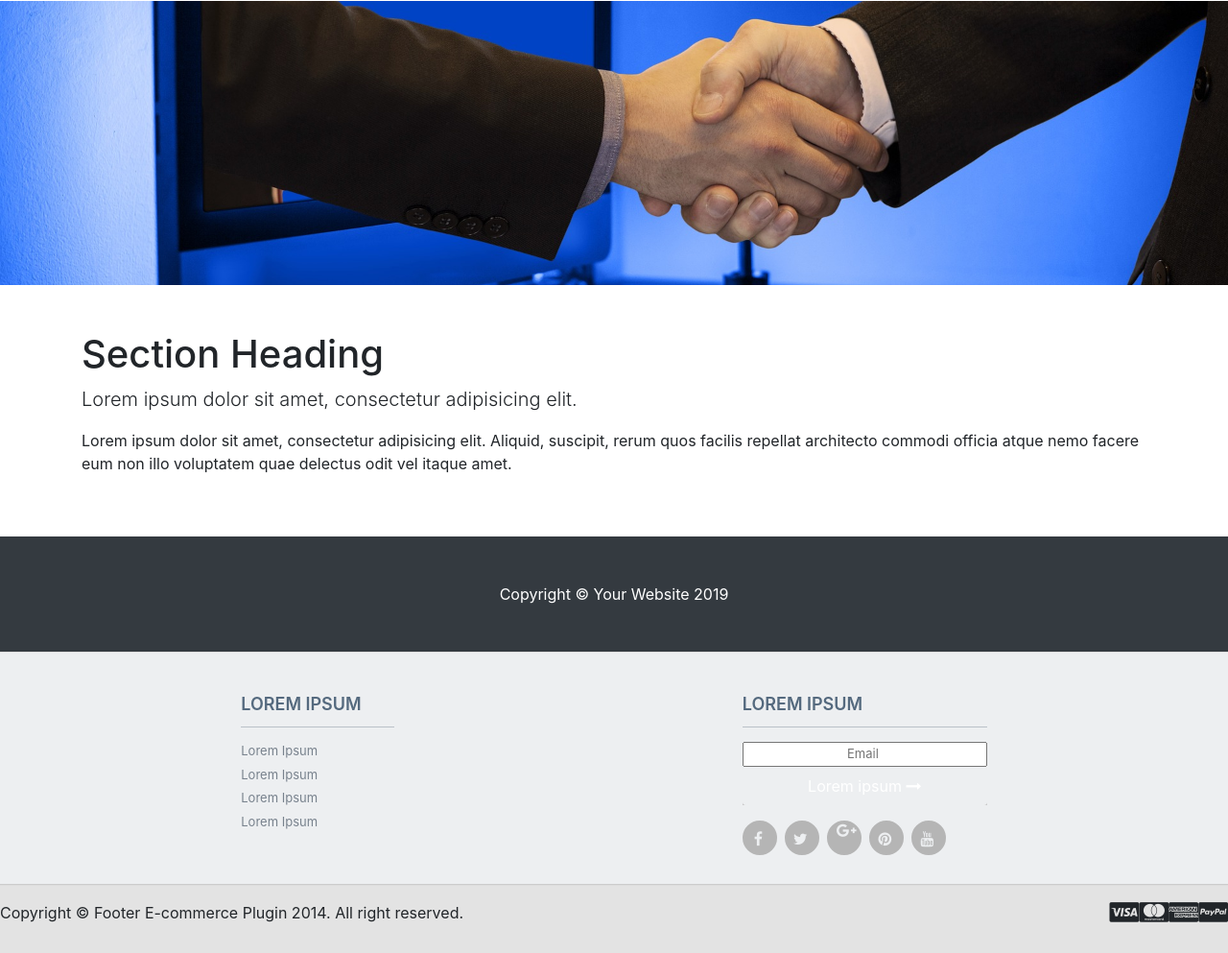
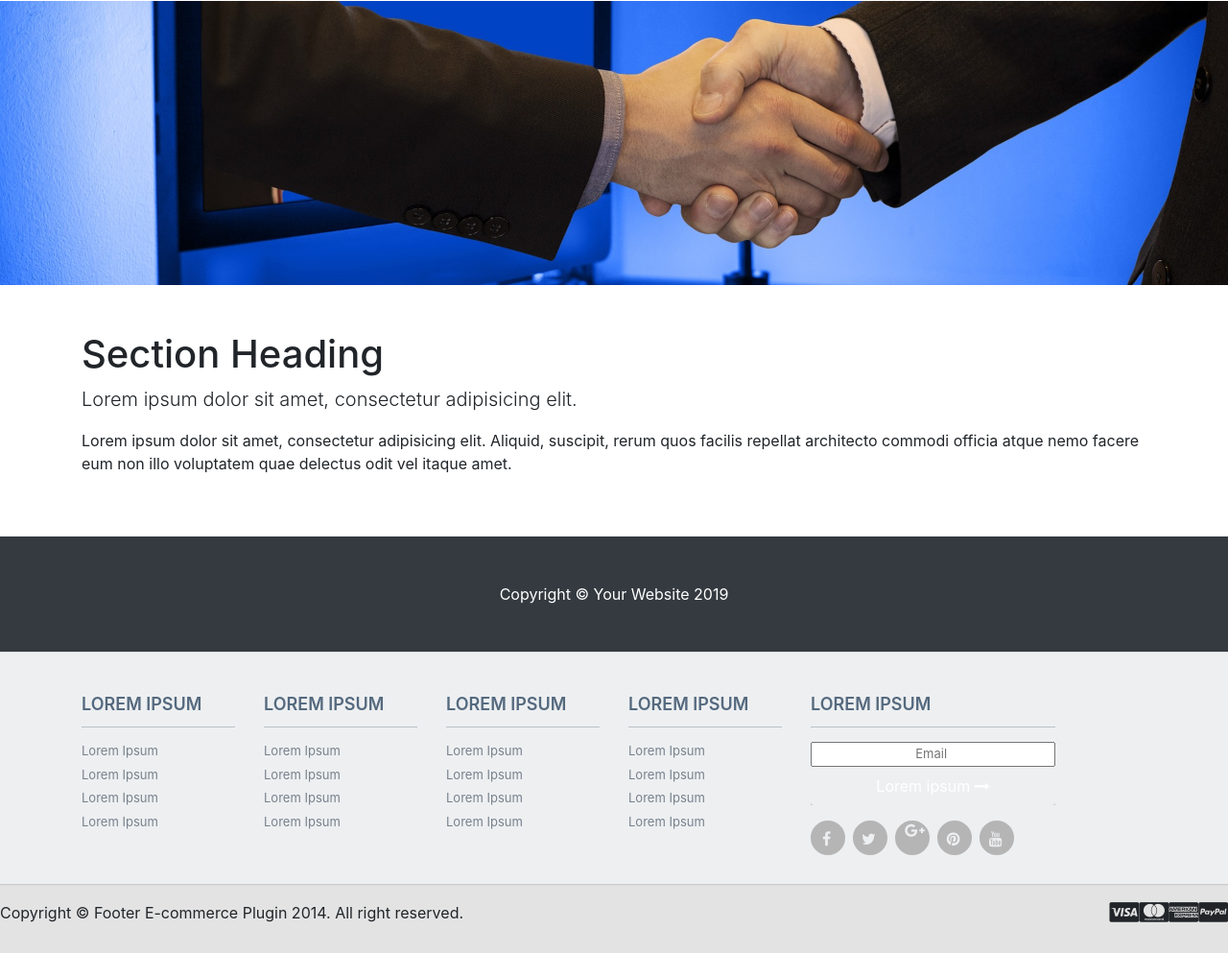
Before and after one commit to alkonreal/Proyecto-Final, a website: page index.html in a window 1280 px wide. Shown: the part 1163-2156 px from the top of the page at 96% size. Drawn offline with Linux system fonts and the light colour scheme.

Commit message:
original

```diff
--- a/css/full-width-pics.css
+++ b/css/full-width-pics.css
@@ -20,9 +20,9 @@ body {
 
 .navbar-brand {
   font-family: "TulpenOne-Regular";
-  font-size: 30pt;
-  /* letter-spacing: 5px;
-  font-weight: 900; */
+  font-size: 35px;
+  letter-spacing: 5px;
+  font-weight: 900;
 }
 
 /*  Links */
--- a/index.html
+++ b/index.html
@@ -156,16 +156,7 @@
       <div class="footer" id="footer">
           <div class="container">
               <div class="row">
-                  <div class="col-lg-2 mx-auto col-md-2 col-sm-4 col-xs-6">
-                      <h3> Lorem Ipsum </h3>
-                      <ul>
-                          <li> <a href="#"> Lorem Ipsum </a> </li>
-                          <li> <a href="#"> Lorem Ipsum </a> </li>
-                          <li> <a href="#"> Lorem Ipsum </a> </li>
-                          <li> <a href="#"> Lorem Ipsum </a> </li>
-                      </ul>
-                  </div>
-                  <!-- <div class="col-lg-2  col-md-2 col-sm-4 col-xs-6">
+                  <div class="col-lg-2  col-md-2 col-sm-4 col-xs-6">
                       <h3> Lorem Ipsum </h3>
                       <ul>
                           <li> <a href="#"> Lorem Ipsum </a> </li>
@@ -191,8 +182,17 @@
                           <li> <a href="#"> Lorem Ipsum </a> </li>
                           <li> <a href="#"> Lorem Ipsum </a> </li>
                       </ul>
-                  </div> -->
-                  <div class="col-lg-3 mx-auto  col-md-3 col-sm-6 col-xs-6 ">
+                  </div>
+                  <div class="col-lg-2  col-md-2 col-sm-4 col-xs-6">
+                      <h3> Lorem Ipsum </h3>
+                      <ul>
+                          <li> <a href="#"> Lorem Ipsum </a> </li>
+                          <li> <a href="#"> Lorem Ipsum </a> </li>
+                          <li> <a href="#"> Lorem Ipsum </a> </li>
+                          <li> <a href="#"> Lorem Ipsum </a> </li>
+                      </ul>
+                  </div>
+                  <div class="col-lg-3  col-md-3 col-sm-6 col-xs-12 ">
                       <h3> Lorem Ipsum </h3>
                       <ul>
                           <li>
```
